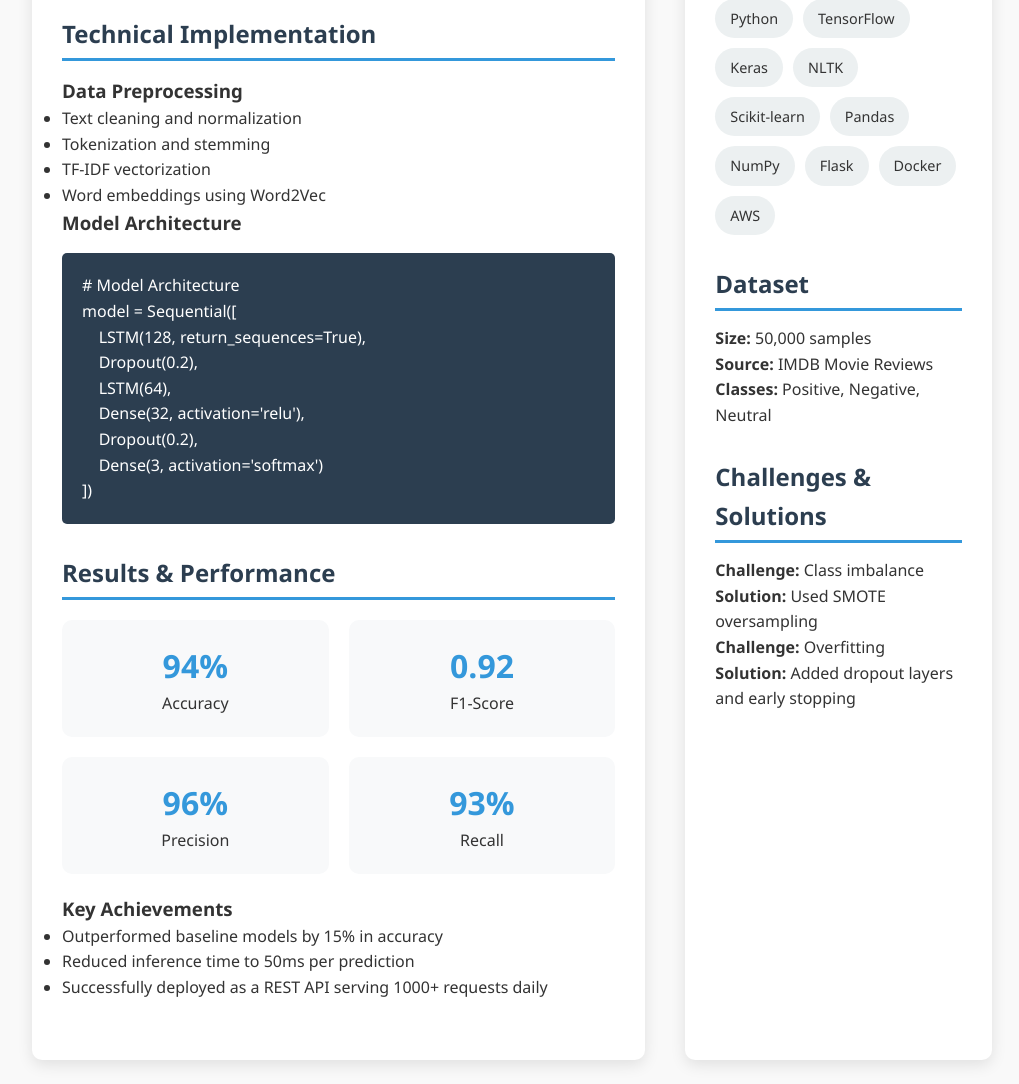
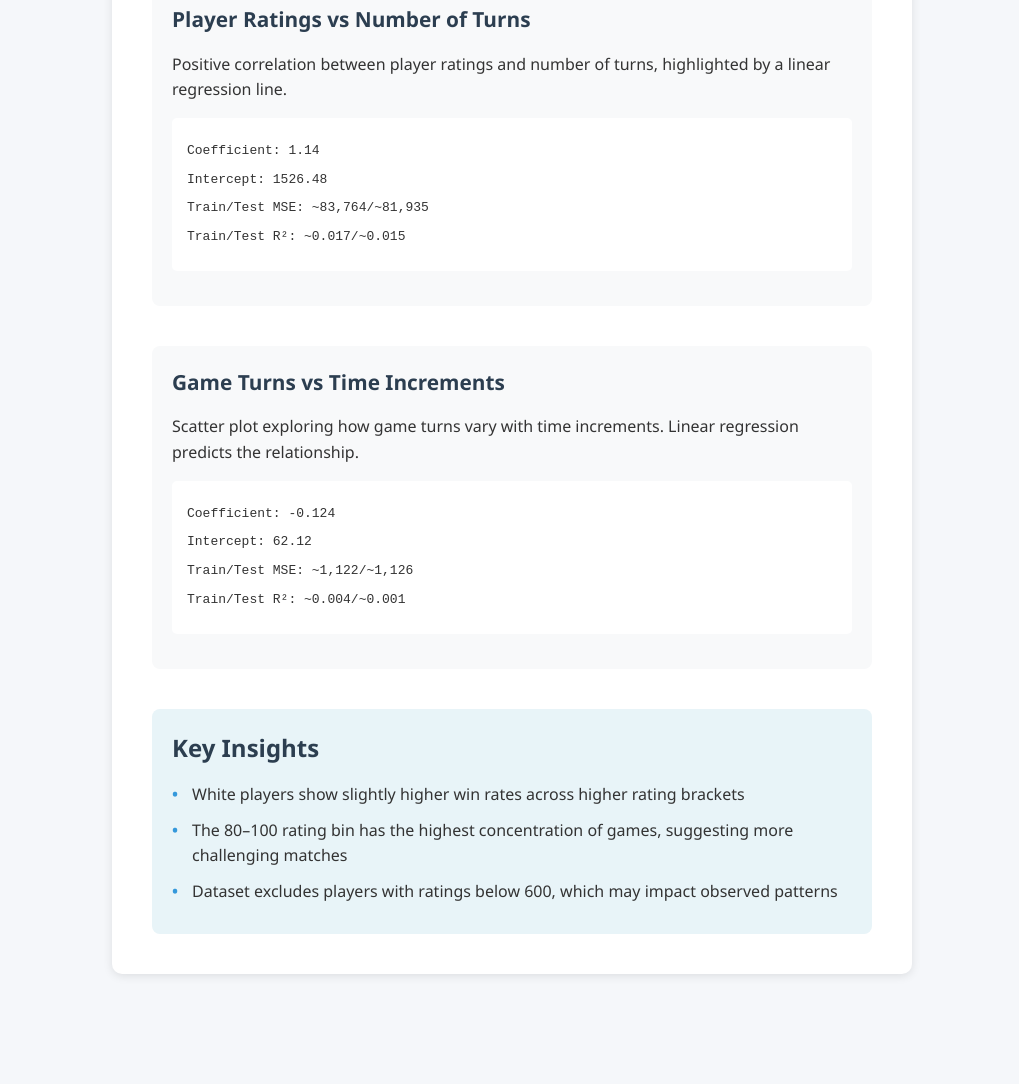
Before and after one commit to Mourtish/mourtish.github.io, a plain HTML site: page mlprojectdetails.html in a window 1280 px wide. Shown: the part 576-1660 px from the top of the page, without its empty margins (128-1147 px from the left). After the commit the page ends 1570 px from the top, so only its background shows below. Drawn offline with Linux system fonts and the light colour scheme.

Commit message:
Revise project details for Chess Game Analytics
Updated project title and details from 'AI-Powered Sentiment Analysis System' to 'Chess Game Analytics'. Enhanced styling and added analysis sections with metrics for chess game outcomes.

```diff
--- a/mlprojectdetails.html
+++ b/mlprojectdetails.html
@@ -3,10 +3,8 @@
 <head>
     <meta charset="UTF-8">
     <meta name="viewport" content="width=device-width, initial-scale=1.0">
-    <title>ML Project Details - Your Name</title>
-    <link rel="stylesheet" href="https://cdnjs.cloudflare.com/ajax/libs/font-awesome/6.4.0/css/all.min.css">
+    <title>Chess Analytics - Your Name</title>
     <style>
-        /* Reuse the same CSS from your main page or create a simplified version */
         * {
             margin: 0;
             padding: 0;
@@ -15,15 +13,19 @@
         }
 
         body {
-            background-color: #f9f9f9;
+            background-color: #f5f7fa;
             color: #333;
             line-height: 1.6;
+            padding: 20px;
         }
 
         .container {
-            max-width: 1000px;
+            max-width: 800px;
             margin: 0 auto;
-            padding: 40px 20px;
+            background: white;
+            padding: 40px;
+            border-radius: 10px;
+            box-shadow: 0 2px 10px rgba(0,0,0,0.1);
         }
 
         .back-button {
@@ -34,257 +36,115 @@
             font-weight: 600;
         }
 
-        .back-button:hover {
-            text-decoration: underline;
+        h1 {
+            color: #2c3e50;
+            margin-bottom: 30px;
+            text-align: center;
         }
 
-        .project-header {
-            text-align: center;
-            margin-bottom: 50px;
+        .analysis-section {
+            margin-bottom: 40px;
+            padding: 20px;
+            background: #f8f9fa;
+            border-radius: 8px;
         }
 
-        .project-header h1 {
-            font-size: 2.5rem;
+        .analysis-section h2 {
+            color: #2c3e50;
+            margin-bottom: 15px;
+            font-size: 1.3rem;
+        }
+
+        .metrics {
+            margin: 15px 0;
+            padding: 15px;
+            background: white;
+            border-radius: 5px;
+        }
+
+        .metric-row {
+            margin: 8px 0;
+            font-family: monospace;
+        }
+
+        .insights {
+            margin-top: 30px;
+            padding: 20px;
+            background: #e8f4f8;
+            border-radius: 8px;
+        }
+
+        .insights h2 {
             color: #2c3e50;
             margin-bottom: 15px;
         }
 
-        .project-image {
-            width: 100%;
-            max-height: 400px;
-            object-fit: cover;
-            border-radius: 10px;
-            margin: 20px 0;
+        .insights ul {
+            list-style-type: none;
+            padding-left: 0;
         }
 
-        .project-content {
-            display: grid;
-            grid-template-columns: 2fr 1fr;
-            gap: 40px;
+        .insights li {
+            margin-bottom: 10px;
+            padding-left: 20px;
+            position: relative;
         }
 
-        .project-details, .project-sidebar {
-            background: white;
-            padding: 30px;
-            border-radius: 10px;
-            box-shadow: 0 5px 15px rgba(0,0,0,0.1);
-        }
-
-        .section {
-            margin-bottom: 30px;
-        }
-
-        .section h2 {
-            color: #2c3e50;
-            margin-bottom: 15px;
-            border-bottom: 3px solid #3498db;
-            padding-bottom: 5px;
-        }
-
-        .tech-stack {
-            display: flex;
-            flex-wrap: wrap;
-            gap: 10px;
-            margin: 15px 0;
-        }
-
-        .tech-item {
-            background: #ecf0f1;
-            padding: 8px 15px;
-            border-radius: 20px;
-            font-size: 0.9rem;
-        }
-
-        .results-metrics {
-            display: grid;
-            grid-template-columns: repeat(auto-fit, minmax(200px, 1fr));
-            gap: 20px;
-            margin: 20px 0;
-        }
-
-        .metric {
-            text-align: center;
-            padding: 20px;
-            background: #f8f9fa;
-            border-radius: 10px;
-        }
-
-        .metric-value {
-            font-size: 2rem;
+        .insights li:before {
+            content: "•";
+            color: #3498db;
             font-weight: bold;
-            color: #3498db;
-        }
-
-        .code-snippet {
-            background: #2c3e50;
-            color: white;
-            padding: 20px;
-            border-radius: 5px;
-            margin: 15px 0;
-            overflow-x: auto;
-        }
-
-        .project-links {
-            display: flex;
-            gap: 15px;
-            margin-top: 30px;
-        }
-
-        .btn {
-            display: inline-block;
-            padding: 12px 30px;
-            background-color: #3498db;
-            color: white;
-            border: none;
-            border-radius: 5px;
-            cursor: pointer;
-            text-decoration: none;
-            font-weight: 600;
-            transition: all 0.3s ease;
-        }
-
-        .btn:hover {
-            background-color: #2980b9;
-            transform: translateY(-2px);
-        }
-
-        .btn-github {
-            background-color: #333;
-        }
-
-        @media (max-width: 768px) {
-            .project-content {
-                grid-template-columns: 1fr;
-            }
+            position: absolute;
+            left: 0;
         }
     </style>
 </head>
 <body>
     <div class="container">
-        <a href="index.html#projects" class="back-button">
-            <i class="fas fa-arrow-left"></i> Back to Portfolio
-        </a>
+        <a href="index.html#projects" class="back-button">← Back to Portfolio</a>
 
-        <div class="project-header">
-            <h1>AI-Powered Sentiment Analysis System</h1>
-            <p>Machine Learning model that analyzes text sentiment with 94% accuracy</p>
-        </div>
+        <h1>Chess Game Analytics</h1>
 
-        <img src="images/ml-project-demo.jpg" alt="ML Project Demo" class="project-image">
-
-        <div class="project-content">
-            <div class="project-details">
-                <div class="section">
-                    <h2>Project Overview</h2>
-                    <p>This project involves building a sophisticated sentiment analysis system that can classify text into positive, negative, or neutral sentiments. The model was trained on a dataset of 50,000 labeled reviews and achieves state-of-the-art performance.</p>
-                    <p>The system uses advanced Natural Language Processing techniques and deep learning to understand context and nuances in human language.</p>
-                </div>
-
-                <div class="section">
-                    <h2>Technical Implementation</h2>
-                    <h3>Data Preprocessing</h3>
-                    <ul>
-                        <li>Text cleaning and normalization</li>
-                        <li>Tokenization and stemming</li>
-                        <li>TF-IDF vectorization</li>
-                        <li>Word embeddings using Word2Vec</li>
-                    </ul>
-
-                    <h3>Model Architecture</h3>
-                    <div class="code-snippet">
-                        <pre><code># Model Architecture
-model = Sequential([
-    LSTM(128, return_sequences=True),
-    Dropout(0.2),
-    LSTM(64),
-    Dense(32, activation='relu'),
-    Dropout(0.2),
-    Dense(3, activation='softmax')
-])</code></pre>
+        <div class="analysis-section">
+            <h2>White Player Ratings vs Game Outcomes</h2>
+            <p>Scatter plot of white player ratings against encoded game outcomes (1: White, 2: Black, 3: Draw).</p>
+            <div class="metrics">
+                <div class="metric-row">Coefficient: -45.37</div>
+                <div class="metric-row">Intercept: 1665.65</div>
+                <div class="metric-row">Train/Test MSE: ~84,526/~82,320</div>
+                <div class="metric-row">Train/Test R²: ~0.008/~0.01</div>
             </div>
         </div>
 
-                <div class="section">
-                    <h2>Results & Performance</h2>
-                    <div class="results-metrics">
-                        <div class="metric">
-                            <div class="metric-value">94%</div>
-                            <div class="metric-label">Accuracy</div>
-                        </div>
-                        <div class="metric">
-                            <div class="metric-value">0.92</div>
-                            <div class="metric-label">F1-Score</div>
-                        </div>
-                        <div class="metric">
-                            <div class="metric-value">96%</div>
-                            <div class="metric-label">Precision</div>
-                        </div>
-                        <div class="metric">
-                            <div class="metric-value">93%</div>
-                            <div class="metric-label">Recall</div>
+        <div class="analysis-section">
+            <h2>Player Ratings vs Number of Turns</h2>
+            <p>Positive correlation between player ratings and number of turns, highlighted by a linear regression line.</p>
+            <div class="metrics">
+                <div class="metric-row">Coefficient: 1.14</div>
+                <div class="metric-row">Intercept: 1526.48</div>
+                <div class="metric-row">Train/Test MSE: ~83,764/~81,935</div>
+                <div class="metric-row">Train/Test R²: ~0.017/~0.015</div>
             </div>
         </div>
 
-                    <h3>Key Achievements</h3>
-                    <ul>
-                        <li>Outperformed baseline models by 15% in accuracy</li>
-                        <li>Reduced inference time to 50ms per prediction</li>
-                        <li>Successfully deployed as a REST API serving 1000+ requests daily</li>
-                    </ul>
+        <div class="analysis-section">
+            <h2>Game Turns vs Time Increments</h2>
+            <p>Scatter plot exploring how game turns vary with time increments. Linear regression predicts the relationship.</p>
+            <div class="metrics">
+                <div class="metric-row">Coefficient: -0.124</div>
+                <div class="metric-row">Intercept: 62.12</div>
+                <div class="metric-row">Train/Test MSE: ~1,122/~1,126</div>
+                <div class="metric-row">Train/Test R²: ~0.004/~0.001</div>
             </div>
         </div>
 
-            <div class="project-sidebar">
-                <div class="section">
-                    <h2>Project Info</h2>
-                    <p><strong>Timeline:</strong> 3 months</p>
-                    <p><strong>Status:</strong> Completed</p>
-                    <p><strong>Team Size:</strong> Solo project</p>
-                </div>
-
-                <div class="section">
-                    <h2>Tech Stack</h2>
-                    <div class="tech-stack">
-                        <span class="tech-item">Python</span>
-                        <span class="tech-item">TensorFlow</span>
-                        <span class="tech-item">Keras</span>
-                        <span class="tech-item">NLTK</span>
-                        <span class="tech-item">Scikit-learn</span>
-                        <span class="tech-item">Pandas</span>
-                        <span class="tech-item">NumPy</span>
-                        <span class="tech-item">Flask</span>
-                        <span class="tech-item">Docker</span>
-                        <span class="tech-item">AWS</span>
-                    </div>
-                </div>
-
-                <div class="section">
-                    <h2>Dataset</h2>
-                    <p><strong>Size:</strong> 50,000 samples</p>
-                    <p><strong>Source:</strong> IMDB Movie Reviews</p>
-                    <p><strong>Classes:</strong> Positive, Negative, Neutral</p>
-                </div>
-
-                <div class="section">
-                    <h2>Challenges & Solutions</h2>
-                    <p><strong>Challenge:</strong> Class imbalance</p>
-                    <p><strong>Solution:</strong> Used SMOTE oversampling</p>
-                    <p><strong>Challenge:</strong> Overfitting</p>
-                    <p><strong>Solution:</strong> Added dropout layers and early stopping</p>
-                </div>
-            </div>
-        </div>
-
-        <div class="project-links">
-            <a href="https://github.com/yourusername/ml-sentiment-analysis" class="btn btn-github" target="_blank">
-                <i class="fab fa-github"></i> View Code
-            </a>
-            <a href="https://your-ml-demo.herokuapp.com" class="btn" target="_blank">
-                <i class="fas fa-external-link-alt"></i> Live Demo
-            </a>
-            <a href="ML_Project_Report.pdf" class="btn" style="background-color: #e74c3c;">
-                <i class="fas fa-file-pdf"></i> Project Report
-            </a>
+        <div class="insights">
+            <h2>Key Insights</h2>
+            <ul>
+                <li>White players show slightly higher win rates across higher rating brackets</li>
+                <li>The 80–100 rating bin has the highest concentration of games, suggesting more challenging matches</li>
+                <li>Dataset excludes players with ratings below 600, which may impact observed patterns</li>
+            </ul>
         </div>
     </div>
 </body>
```
Lines whose indentation alone changed are shown as unchanged.
